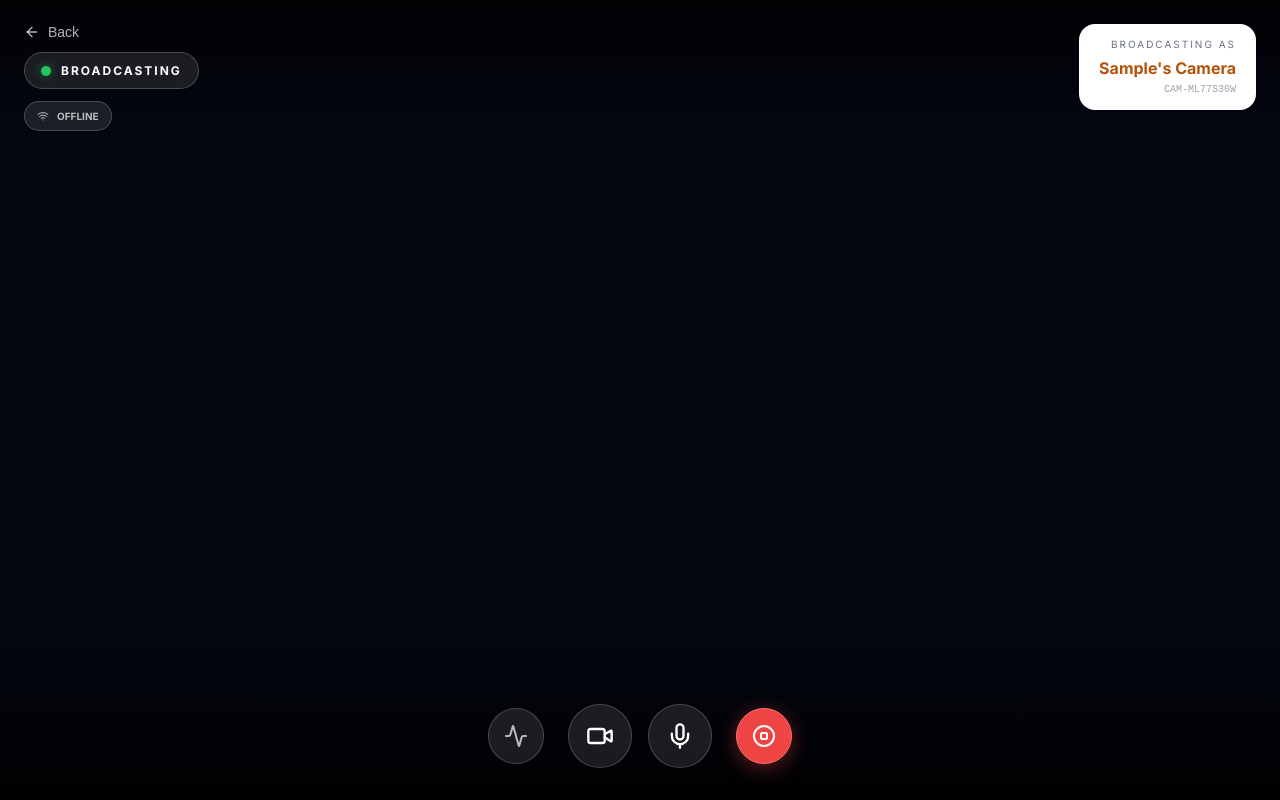
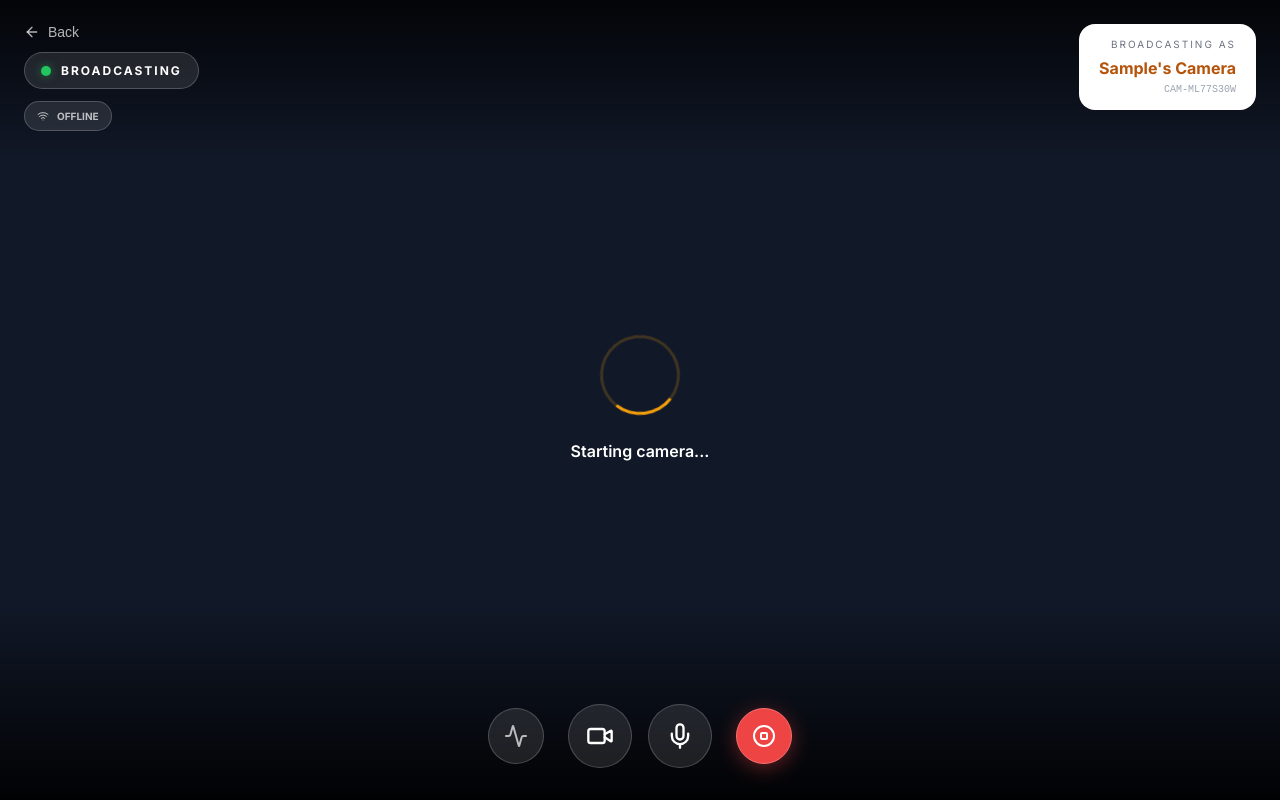
Before and after one commit to edisonmliranzo/livephonecam, a React (Vite) app: page /camera in a window 1280 px wide. Built offline with nearby package versions, Linux system fonts and the light colour scheme; no server answers; sample sign-in values are in the browser's storage.

Commit message:
Add loading state for camera and mirror effect for front camera

```diff
--- a/src/pages/CameraPage.tsx
+++ b/src/pages/CameraPage.tsx
@@ -431,9 +431,40 @@ export default function CameraPage() {
                         height: '100%',
                         objectFit: 'cover',
                         position: 'absolute',
-                        inset: 0
+                        inset: 0,
+                        transform: 'scaleX(-1)' // Mirror the front camera for selfie view
                     }}
                 />
+
+                {/* Loading overlay when no stream yet */}
+                {!stream && (
+                    <div style={{
+                        position: 'absolute',
+                        inset: 0,
+                        background: '#111827',
+                        display: 'flex',
+                        flexDirection: 'column',
+                        alignItems: 'center',
+                        justifyContent: 'center',
+                        gap: 24,
+                        zIndex: 5
+                    }}>
+                        <div style={{
+                            width: 80,
+                            height: 80,
+                            borderRadius: '50%',
+                            border: '3px solid rgba(245,158,11,0.2)',
+                            borderTopColor: '#f59e0b',
+                            animation: 'spin 1s linear infinite'
+                        }} />
+                        <p style={{ color: 'white', fontWeight: 600 }}>Starting camera...</p>
+                        <style>{`
+                            @keyframes spin {
+                                to { transform: rotate(360deg); }
+                            }
+                        `}</style>
+                    </div>
+                )}
 
                 {/* Video Disabled Overlay */}
                 {!isVideoEnabled && (
```
